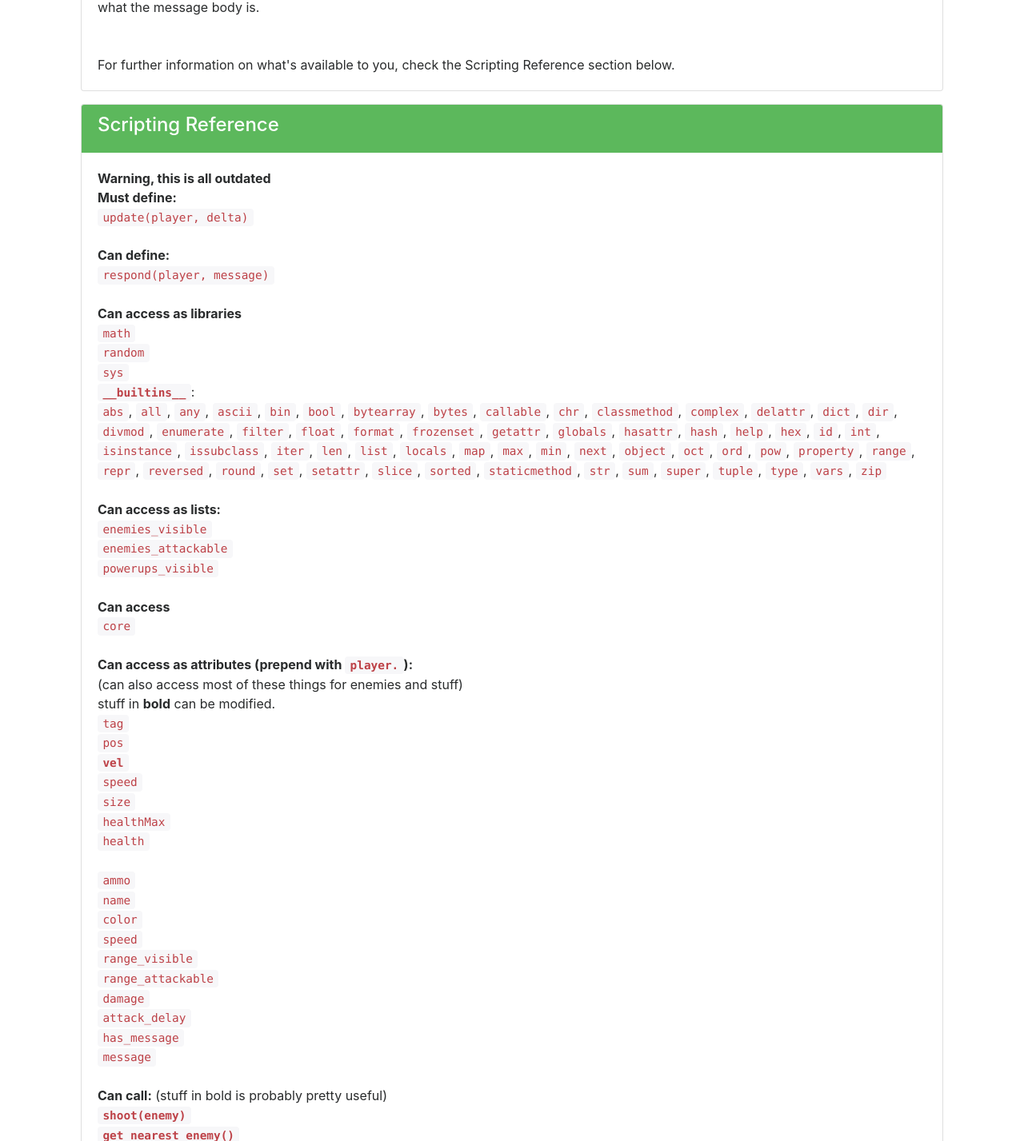
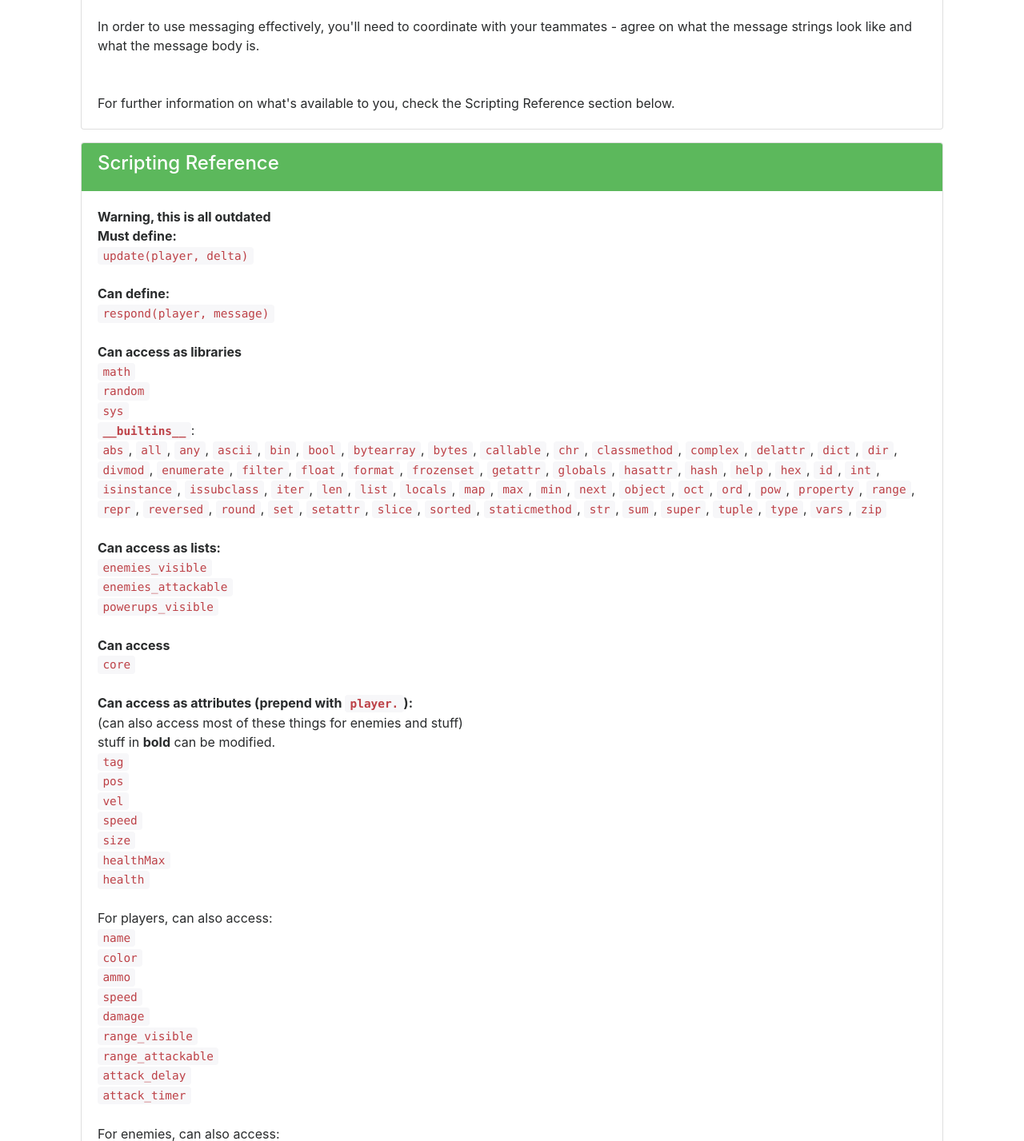
Before and after one commit to SuddenDevs/SuddenDev, a Flask app: page /docs in a window 1280 px wide. Shown: the part 5073-6500 px from the top of the page at 80% size. Run offline with Flask 2, Linux system fonts and the light colour scheme; parts of the project's set-up code (start-up, migrations or seed data) failed here and were passed over; some libraries are stand-ins or nearby versions.

Commit message:
[HTN] Updated docs

```diff
--- a/suddendev/templates/docs.html
+++ b/suddendev/templates/docs.html
@@ -146,7 +146,7 @@ And that's it! Now to make it smarter, you might want to try to pick up powerups
                 <code>say('Hello World!')</code><br><br>
                 To send a message with the string 'Hello World!' and no body. Alternatively, you can send<br><br>
                 <code>say('Enemy Coordinates', Vector(0, 0), Vector(5, 2))</code><br><br>
-                The body of the message will be a list with two elements, <code>Vector(0, 0)</code> and <code>Vector(5, 2)</code>.<br>
+                The body of the message will be a list with two elements, <code>Vector(0, 0)</code> and <code>Vector(5, 2)</code>. For convenience, if you only pass in one argument as the body, the body will be that argument itself (instead of a list with one element). In any other case, the arguments will be packed into a list.<br>
 
 
 
@@ -229,27 +229,42 @@ def update(player, delta):
         stuff in <b>bold</b> can be modified.<br>
         <code>tag</code><br>
         <code>pos</code><br>
-        <b><code>vel</code></b><br>
+        <code>vel</code><br>
         <code>speed</code><br>
         <code>size</code><br>
         <code>healthMax</code><br>
         <code>health</code><br><br>
 
-        <code>ammo</code><br>
+        For players, can also access:<br>
         <code>name</code><br>
         <code>color</code><br>
+        <code>ammo</code><br>
         <code>speed</code><br>
+        <code>damage</code><br>
+
         <code>range_visible</code><br>
         <code>range_attackable</code><br>
-        <code>damage</code><br>
         <code>attack_delay</code><br>
-        <code>has_message</code><br>
-        <code>message</code><br><br>
+        <code>attack_timer</code><br><br>
+
+        For enemies, can also access:<br>
+
+        <code>enemy_type</code><br>
+        <code>is_boss</code><br>
+        <code>range_visible</code><br>
+        <code>range_attackable</code><br>
+        <code>attack_delay</code><br>
+        <code>attack_timer</code><br><br>
+
+        For powerups, can also access:<br>
+        <code>powerup_type</code><br>
+        <code>value</code><br><br>
 
         <b>Can call:</b> (stuff in bold is probably pretty useful)<br>
+        <b><code>print(message)</code></b><br>
         <b><code>shoot(enemy)</code></b><br>
-        <b><code>get_nearest_enemy()</code></b><br>
-        <b><code>get_nearest_attackable_enemy()</code></b><br>
+        <b><code>get_nearest_enemy(enemy_type=None)</code></b><br>
+        <code>get_nearest_attackable_enemy(enemy_type=None)</code><br>
         <b><code>get_nearest_powerup(powerup_type=None)</code></b><br>
         <b><code>say(string, *body)</code></b><br>
         <code>say_also_to_self(string, *body)</code><br>
@@ -263,6 +278,7 @@ def update(player, delta):
         <b><code>source</code></b><br>
         <code>to_self</code><br>
         <code>string</code><br>
+        <code>body</code><br>
 
         <b>Vectors:</b><br>
         Initialise as:<br>
@@ -278,7 +294,12 @@ def update(player, delta):
 
         PowerupType<br>
         <code>AMMO_UP</code><br>
-        <code>HEALTH_UP</code><br>
+        <code>HEALTH_UP</code><br><br>
+
+        EnemyType<br>
+        <code>DEFAULT</code><br>
+        <code>CORE_KILLER</code><br>
+        <code>PLAYER_KILLER</code><br>
 	<br>
     </div>
         </div>
```
